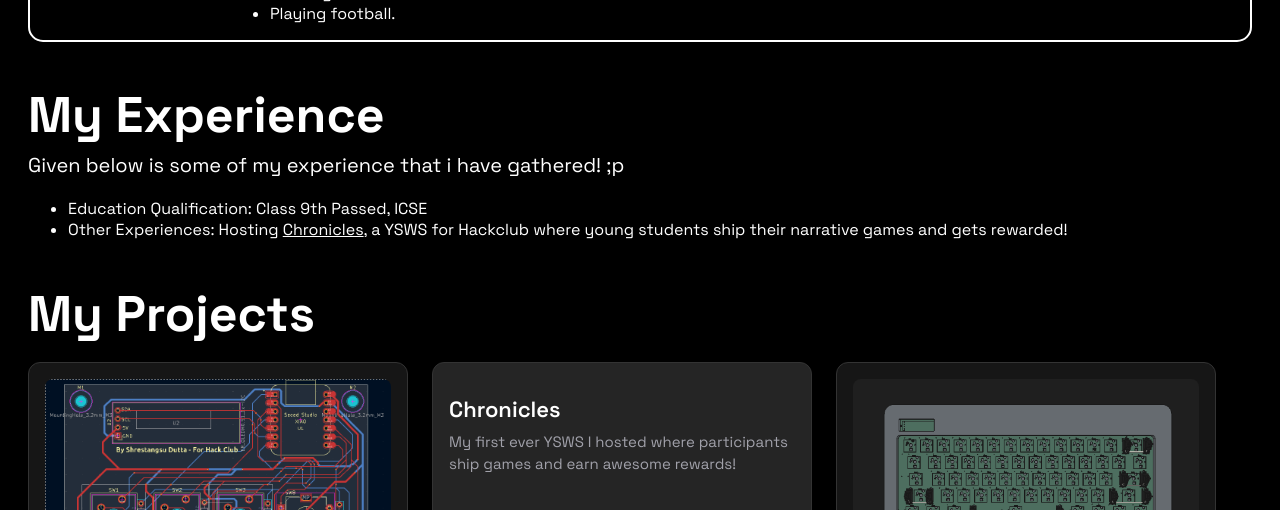
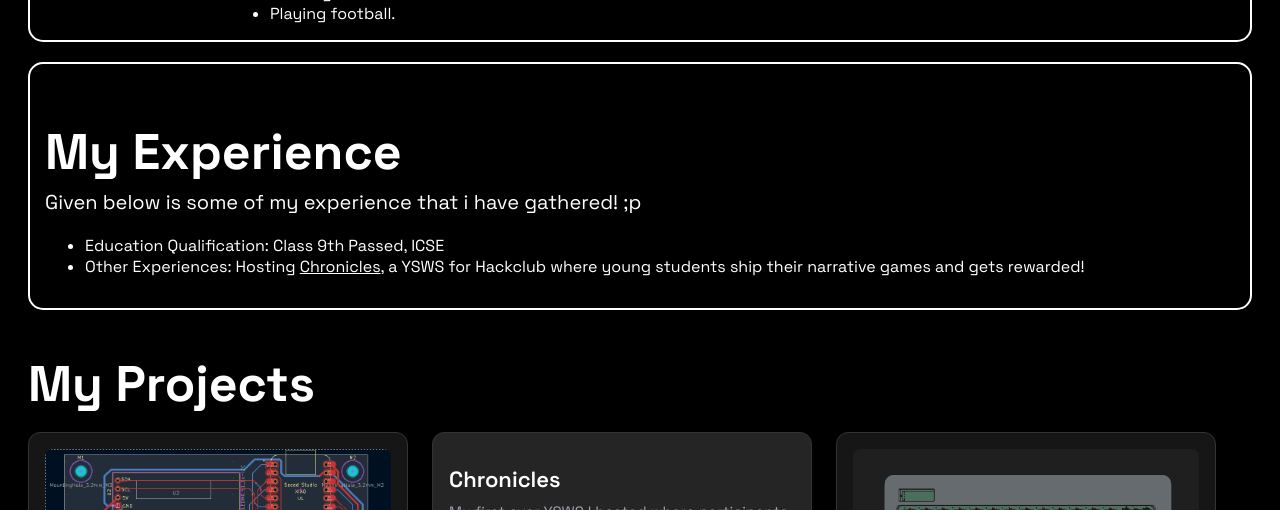
Before and after one commit to CreatorPoints/MyPersonalWebsite, a plain HTML site: page index.html in a window 1280 px wide. Shown: the part 770-1280 px from the top of the page. Drawn offline with nearby package versions, Linux system fonts and the light colour scheme.

Commit message:
Bordered "Experience"

```diff
--- a/style.css
+++ b/style.css
@@ -120,6 +120,15 @@ li:hover {
 
 .action button {
     align-self: auto;
+}
+
+.experience {
+    margin-top: 20px;
+    border-style: solid;
+    border-color: white;
+    border-radius: 15px;
+    border-width: 2px;
+    padding: 15px;
 }
 /* card */
 
```
